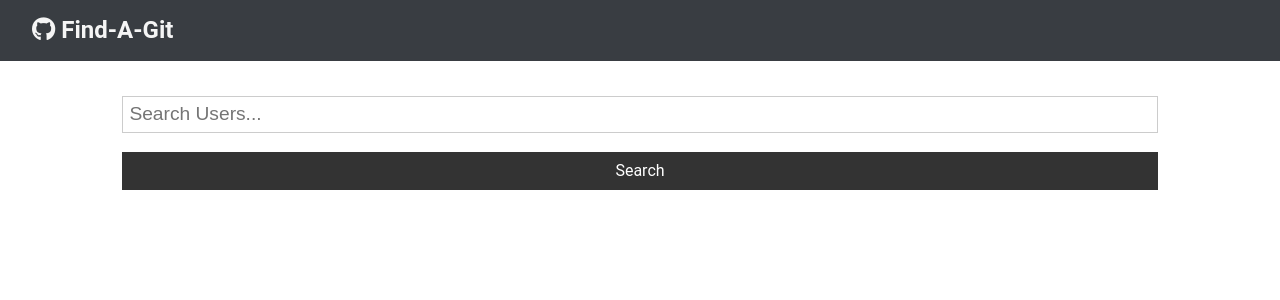
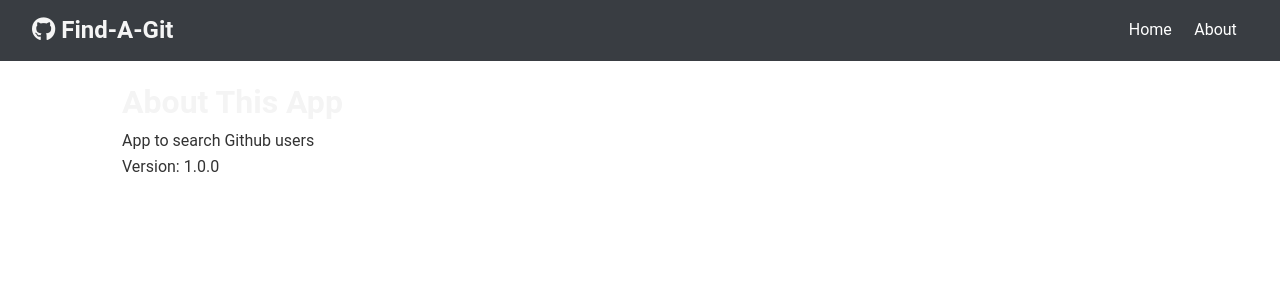
Before and after one commit to DillanR1/Find-A-Git, a React (Create React App) app: page /about in a window 1280 px wide. Shown: the top 300 px of the page. Built offline with nearby package versions, Linux system fonts and the light colour scheme.

Commit message:
React Router setup, About page added

```diff
--- a/package.json
+++ b/package.json
@@ -9,6 +9,7 @@
     "axios": "^0.21.0",
     "react": "^17.0.1",
     "react-dom": "^17.0.1",
+    "react-router-dom": "^5.2.0",
     "react-scripts": "4.0.0",
     "web-vitals": "^0.2.4"
   },
--- a/src/App.js
+++ b/src/App.js
@@ -1,8 +1,10 @@
-import React, { Component } from "react";
+import React, { Component, Fragment } from "react";
+import { BrowserRouter as Router, Switch, Route } from "react-router-dom";
 import Navbar from "./components/Navbar";
 import Users from "./components/users/Users";
 import Search from "./components/users/Search";
 import Alert from "./components/Alert";
+import About from './components/pages/About';
 import axios from "axios";
 import "./App.css";
 
@@ -44,19 +46,33 @@
     const { users, loading } = this.state;
 
     return (
+      <Router>
         <div className="App">
           <Navbar />
           <div className="container">
             <Alert alert={this.state.alert} />
+            <Switch>
+              <Route
+                exact
+                path="/"
+                render={(props) => (
+                  <Fragment>
                     <Search
                       searchUsers={this.searchUsers}
                       clearUsers={this.clearUsers}
                       showClear={this.state.users.length > 0 ? true : false}
                       setAlert={this.setAlert}
                     />
+                  </Fragment>
+                )}
+              />
+               <Route exact path='/about' component={About} />
+            </Switch>
+
             <Users loading={loading} users={users} />
           </div>
         </div>
+      </Router>
     );
   }
 }
--- a/src/components/Navbar.js
+++ b/src/components/Navbar.js
@@ -1,5 +1,6 @@
 import React from "react";
 import PropTypes from 'prop-types';
+import { Link } from 'react-router-dom';
 
 
 const Navbar = ({ icon, title }) => {
@@ -8,6 +9,14 @@
       <h1>
         <i className={icon} /> {title}
       </h1>
+      <ul>
+        <li>
+          <Link to='/'>Home</Link>
+        </li>
+        <li>
+          <Link to='/about'>About</Link>
+        </li>
+      </ul>
     </nav>
   );
 };
--- /dev/null
+++ b/src/components/pages/About.js
@@ -0,0 +1,13 @@
+import React, { Fragment } from 'react'
+
+export const About = () => {
+    return (
+        <Fragment>
+            <h1>About This App</h1>
+            <p>App to search Github users</p>
+            <p> Version: 1.0.0</p>
+        </Fragment>
+    )
+}
+
+export default About
```
Also changed, not shown: 1 other file (tests, documents, lock files or other folders). Lines whose indentation alone changed are shown as unchanged.
